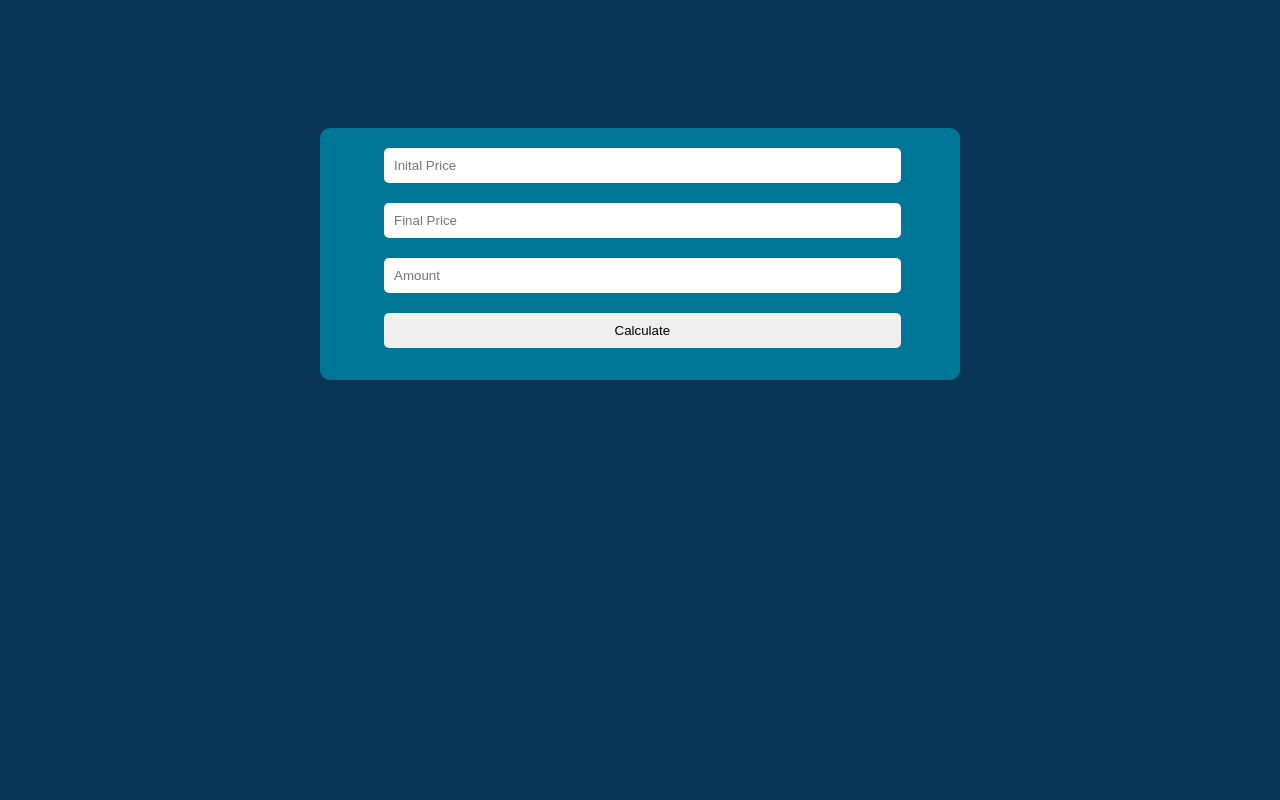
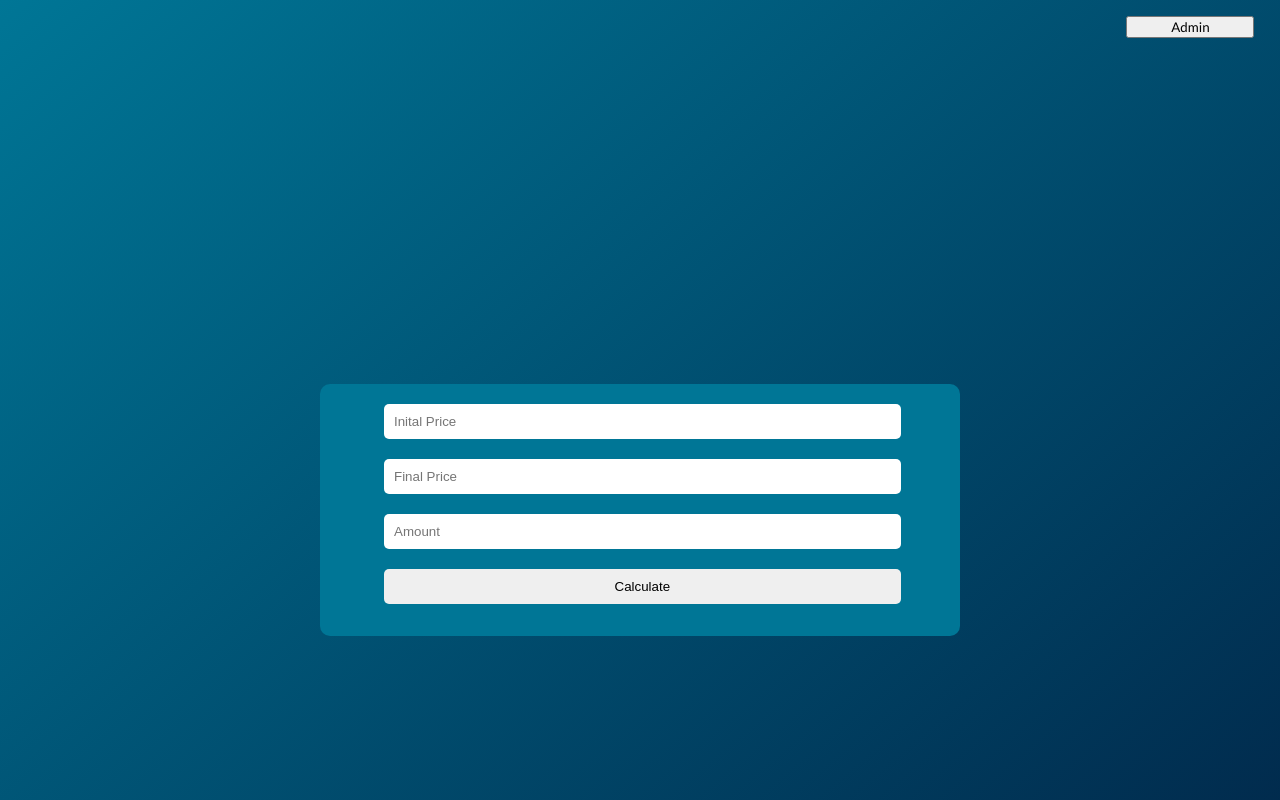
Before and after one commit to golfyplayz/stocks_frontend, a plain HTML site: page index.html in a window 1280 px wide. Shown: the top 800 px of the page. Drawn offline with Linux system fonts and the light colour scheme.

Commit message:
added admin button and background gradient

```diff
--- a/css/index.css
+++ b/css/index.css
@@ -1,8 +1,9 @@
 body {
+    min-height: 100vh;
     margin: 0;
     padding: 0;
     font-family: 'Lato', sans-serif;
-    background-color: rgb(8, 52, 86);
+    background: linear-gradient(140deg, #007696, #011c3f);
 }
 
 .form {
@@ -10,7 +11,7 @@ body {
     flex-direction: column;
     align-items: center;
     justify-content: center;
-    margin: 10% auto auto auto;
+    margin: 30% auto auto auto;
     background-color: rgb(0, 118, 150);
     width: 50%;
     border-radius: 10px;
@@ -44,3 +45,11 @@ body {
     width: 40%;
     color: white;
 }
+
+#admin {
+    font-family: 'Lato', sans-serif;
+    position: absolute;
+    top: 2%;
+    right: 2%;
+    width: 10%;
+}
--- a/index.html
+++ b/index.html
@@ -10,6 +10,7 @@
 <link href="https://fonts.googleapis.com/css2?family=Lato:ital,wght@0,400;0,700;0,900;1,400;1,700;1,900&display=swap" rel="stylesheet">
 </head>
 <body>
+    <input type="button" value="Admin" id="admin">
     <div id="form" class="form">
         <form>
             <input type="number" name="stock" id="stockInt" placeholder="Inital Price" class="number">
```
